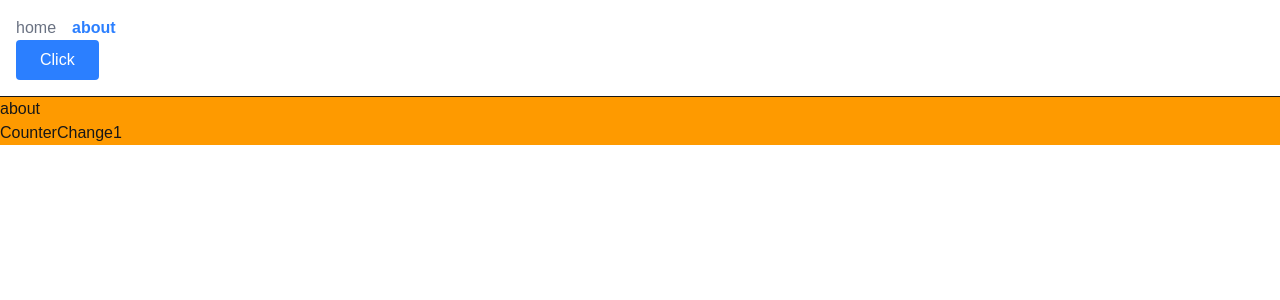
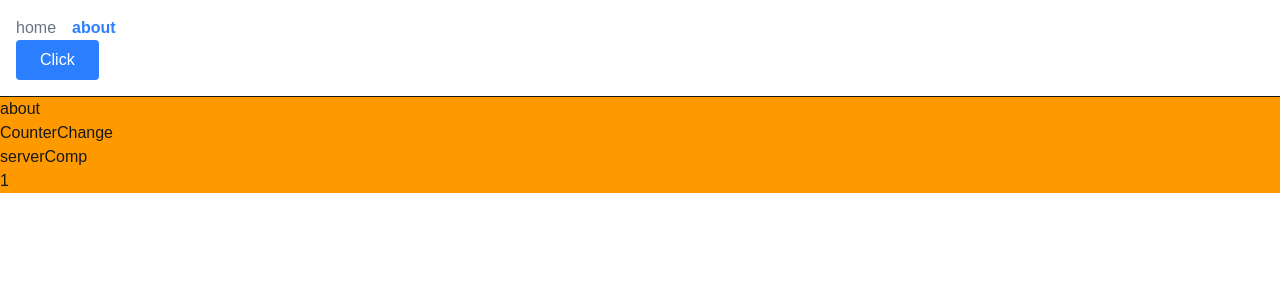
Before and after one commit to moloudii/nextJs-learning, a Next.js app: page /about in a window 1280 px wide. Shown: the top 300 px of the page. Built offline with nearby package versions, Linux system fonts and the light colour scheme.

Commit message:
server component

```diff
--- a/src/app/about/component/counter.tsx
+++ b/src/app/about/component/counter.tsx
@@ -1,7 +1,8 @@
 "use client";
 import { useState } from "react";
+// import ServerComp from "./serverComp";
 
-function Counter() {
+function Counter({ children }: { children: React.ReactNode }) {
   const [counter, setCounter] = useState(1);
   return (
     <div>
@@ -13,6 +14,8 @@ function Counter() {
       >
         Change
       </button>
+      {/* <ServerComp /> Client Component */}
+      {children}
       <span>{counter}</span>
     </div>
   );
--- /dev/null
+++ b/src/app/about/component/serverComp.tsx
@@ -0,0 +1,7 @@
+import React from "react";
+
+function ServerComp() {
+  return <div>serverComp</div>;
+}
+
+export default ServerComp;
--- a/src/app/about/page.tsx
+++ b/src/app/about/page.tsx
@@ -1,6 +1,7 @@
 import { Metadata } from "next";
 import React from "react";
 import Counter from "./component/counter";
+import ServerComp from "./component/serverComp";
 
 export const metadata: Metadata = {
   title: "About Page",
@@ -9,7 +10,9 @@ const about = () => {
   return (
     <>
       <div>about</div>
-      <Counter />
+      <Counter>
+        <ServerComp />
+      </Counter>
     </>
   );
 };
```
